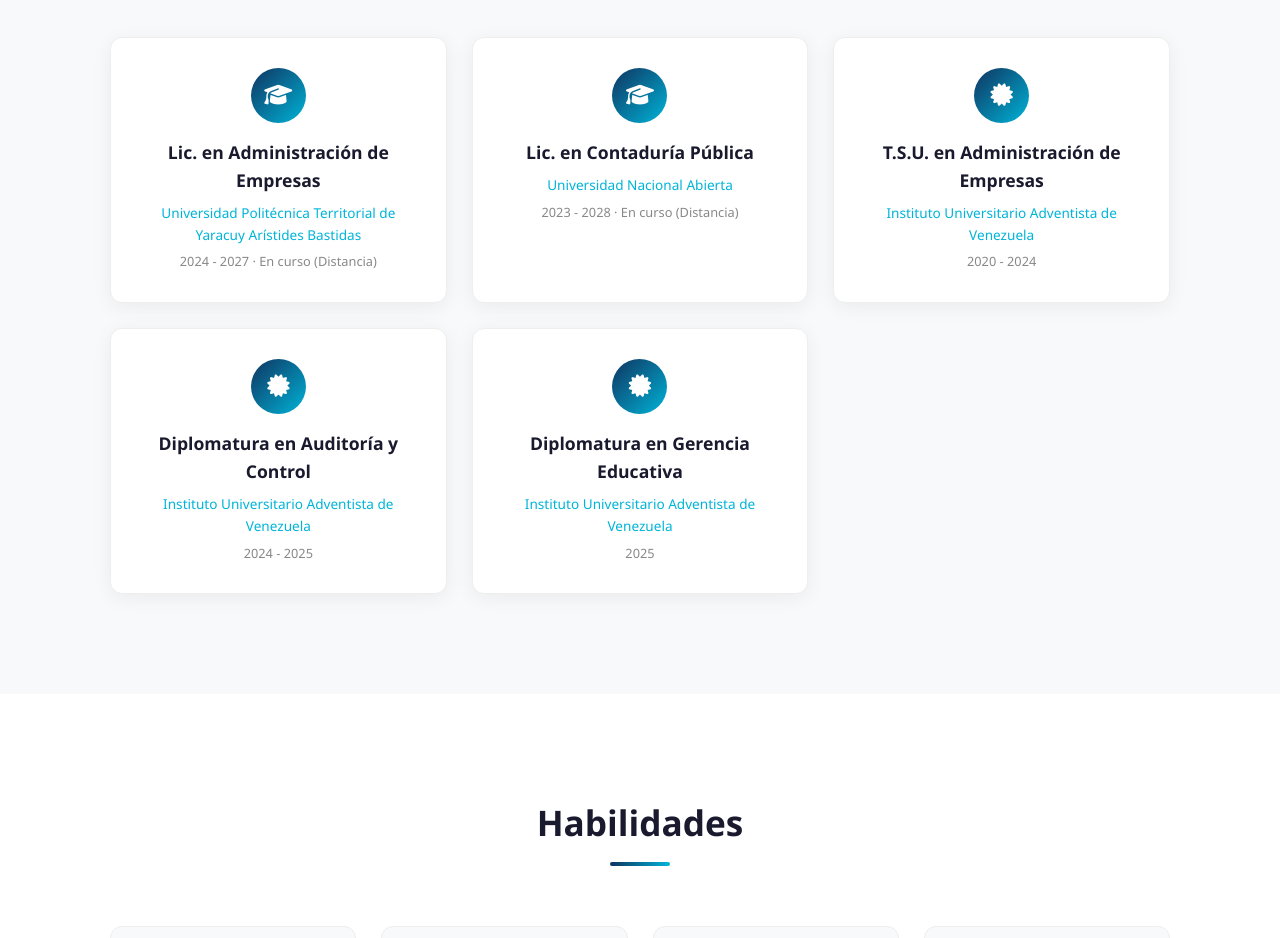
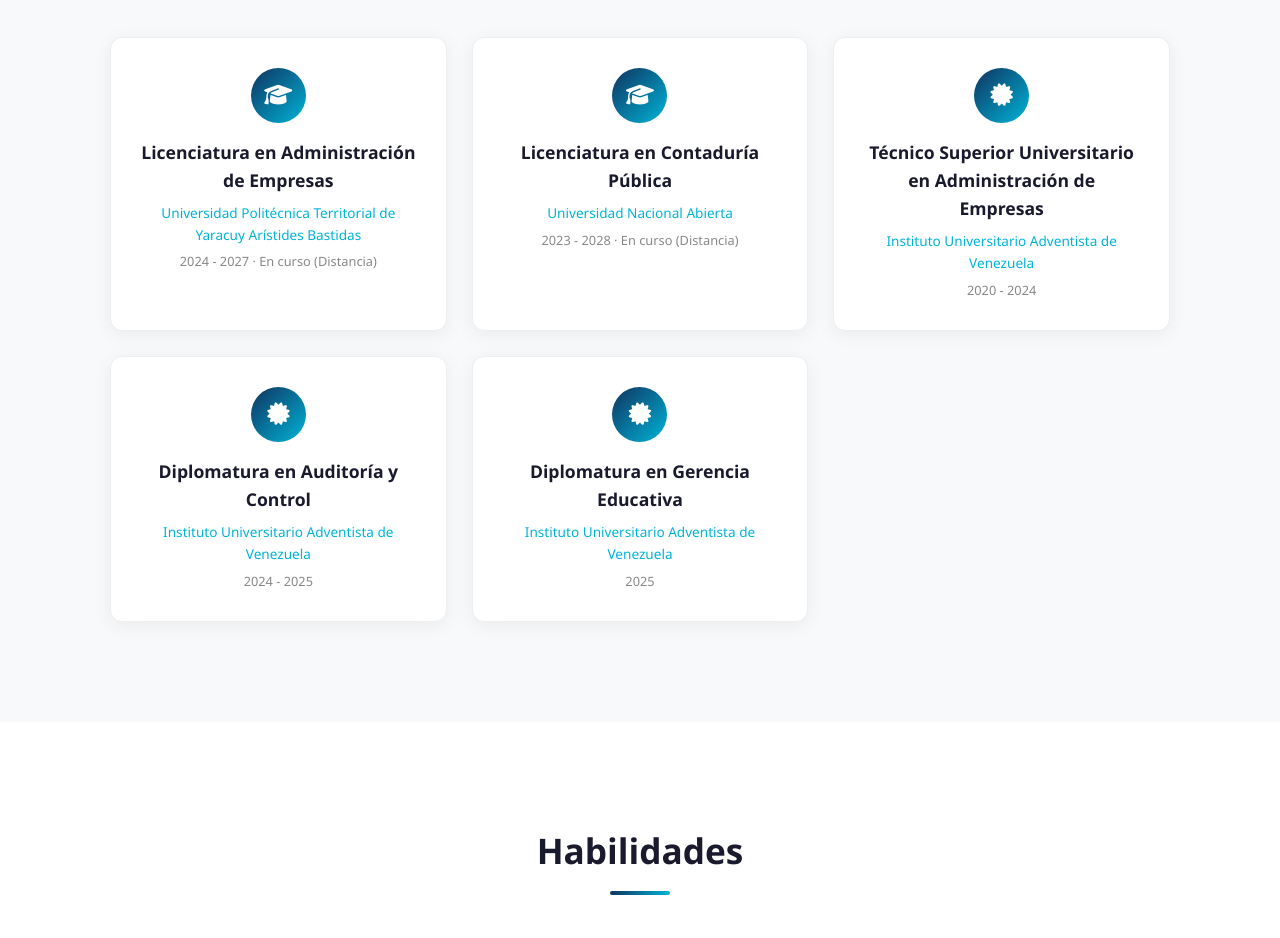
Before and after one commit to richard-silvaa/portfolio, a plain HTML site: page index.html in a window 1280 px wide. Shown: the part 3560-4498 px from the top of the page. Drawn offline with Linux system fonts and the light colour scheme.

Commit message:
Full names in education section

```diff
--- a/index.html
+++ b/index.html
@@ -200,21 +200,21 @@
 
             <div class="edu-card">
                 <div class="edu-icon"><i class="fas fa-graduation-cap"></i></div>
-                <h3>Lic. en Administración de Empresas</h3>
+                <h3>Licenciatura en Administración de Empresas</h3>
                 <p class="edu-institution">Universidad Politécnica Territorial de Yaracuy Arístides Bastidas</p>
                 <p class="edu-status">2024 - 2027 · En curso (Distancia)</p>
             </div>
 
             <div class="edu-card">
                 <div class="edu-icon"><i class="fas fa-graduation-cap"></i></div>
-                <h3>Lic. en Contaduría Pública</h3>
+                <h3>Licenciatura en Contaduría Pública</h3>
                 <p class="edu-institution">Universidad Nacional Abierta</p>
                 <p class="edu-status">2023 - 2028 · En curso (Distancia)</p>
             </div>
 
             <div class="edu-card">
                 <div class="edu-icon"><i class="fas fa-certificate"></i></div>
-                <h3>T.S.U. en Administración de Empresas</h3>
+                <h3>Técnico Superior Universitario en Administración de Empresas</h3>
                 <p class="edu-institution">Instituto Universitario Adventista de Venezuela</p>
                 <p class="edu-status">2020 - 2024</p>
             </div>
```
